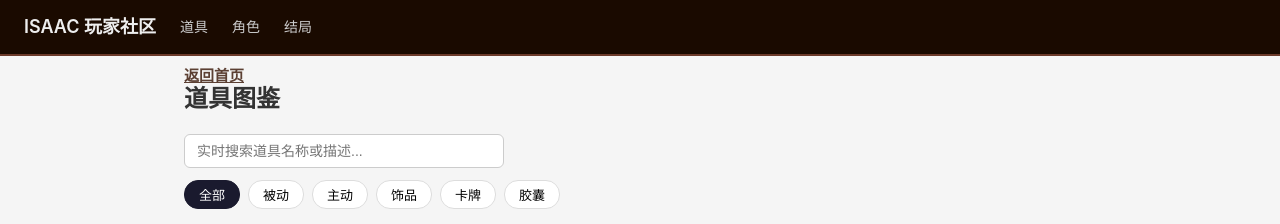
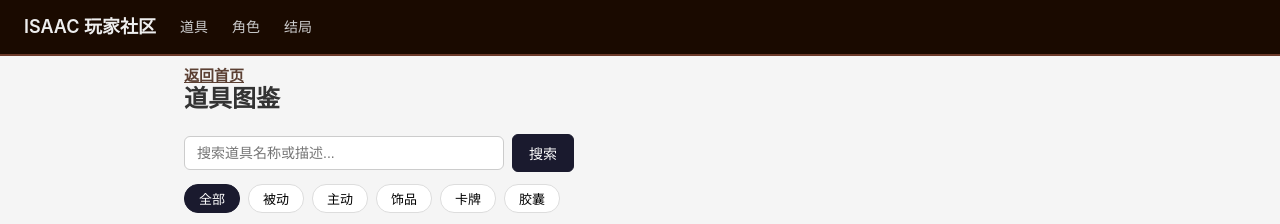
Before and after one commit to brodamndamn/Isaac_PlayerCommunity, a React (Vite) app in the folder frontend/: page /items in a window 1280 px wide. Shown: the top 224 px of the page. Built offline with nearby package versions, Linux system fonts and the light colour scheme; no server answers.

Commit message:
道具界面完成 前段优化 搜索按钮添加】、

```diff
--- a/frontend/src/pages/ItemsPage.module.css
+++ b/frontend/src/pages/ItemsPage.module.css
@@ -29,12 +29,34 @@
   margin-bottom: 20px;
 }
 
+.searchRow {
+  display: flex;
+  gap: 8px;
+  align-items: center;
+}
+
 .search {
   padding: 8px 12px;
   border: 1px solid #ccc;
   border-radius: 6px;
   font-size: 14px;
   max-width: 320px;
+  flex: 1;
+}
+
+.searchBtn {
+  padding: 8px 16px;
+  border: 1px solid #1a1a2e;
+  border-radius: 6px;
+  background: #1a1a2e;
+  color: #fff;
+  font-size: 14px;
+  cursor: pointer;
+  transition: background 0.2s;
+}
+
+.searchBtn:hover {
+  background: #333;
 }
 
 .categories {
@@ -118,6 +140,19 @@
   border-color: #6b3a2a;
 }
 
+.goBtn {
+  padding: 5px 10px;
+  border: 1px solid #ddd;
+  border-radius: 6px;
+  background: #fff;
+  cursor: pointer;
+  font-size: 13px;
+}
+
+.goBtn:hover {
+  background: #f0f0f0;
+}
+
 /* 隐藏 number input 的上下箭头 */
 .pageJump::-webkit-inner-spin-button,
 .pageJump::-webkit-outer-spin-button {
--- a/frontend/src/pages/ItemsPage.tsx
+++ b/frontend/src/pages/ItemsPage.tsx
@@ -67,13 +67,28 @@
     }, 300);
   };
 
-  const handlePageJump = (e: KeyboardEvent<HTMLInputElement>) => {
-    if (e.key !== "Enter") return;
-    const n = parseInt((e.target as HTMLInputElement).value, 10);
+  // 页码跳转的输入值
+  const [pageInput, setPageInput] = useState("");
+
+  const doSearch = () => {
+    if (timerRef.current) clearTimeout(timerRef.current);
+    updateParam("search", searchInput);
+  };
+
+  const handleSearchKeyDown = (e: KeyboardEvent<HTMLInputElement>) => {
+    if (e.key === "Enter") doSearch();
+  };
+
+  const doPageJump = () => {
+    const n = parseInt(pageInput, 10);
     if (n >= 1 && n <= totalPages) {
       updateParam("page", String(n));
-      (e.target as HTMLInputElement).value = "";
+      setPageInput("");
     }
+  };
+
+  const handlePageJumpKeyDown = (e: KeyboardEvent<HTMLInputElement>) => {
+    if (e.key === "Enter") doPageJump();
   };
 
   return (
@@ -82,13 +97,17 @@
       <h1 className={styles.title}>道具图鉴</h1>
 
       <div className={styles.filters}>
+        <div className={styles.searchRow}>
           <input
             type="text"
-          placeholder="实时搜索道具名称或描述..."
+            placeholder="搜索道具名称或描述..."
             value={searchInput}
             onChange={(e) => handleSearchChange(e.target.value)}
+            onKeyDown={handleSearchKeyDown}
             className={styles.search}
           />
+          <button onClick={doSearch} className={styles.searchBtn}>搜索</button>
+        </div>
         <div className={styles.categories}>
           {CATEGORIES.map((cat) => (
             <button
@@ -126,9 +145,12 @@
                 min={1}
                 max={totalPages}
                 placeholder="跳转"
-                onKeyDown={handlePageJump}
+                value={pageInput}
+                onChange={(e) => setPageInput(e.target.value)}
+                onKeyDown={handlePageJumpKeyDown}
                 className={styles.pageJump}
               />
+              <button onClick={doPageJump} className={styles.goBtn}>Go</button>
               <button
                 disabled={page >= totalPages}
                 onClick={() => updateParam("page", String(page + 1))}
```
Lines whose indentation alone changed are shown as unchanged.
